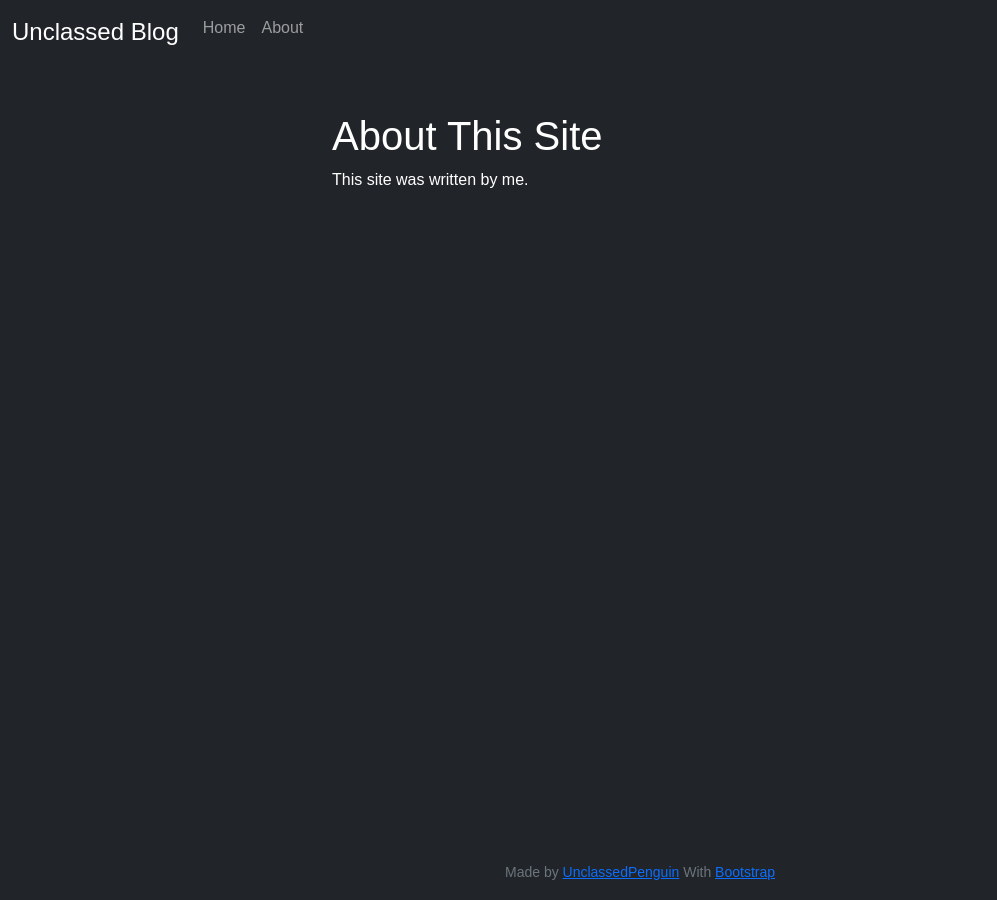
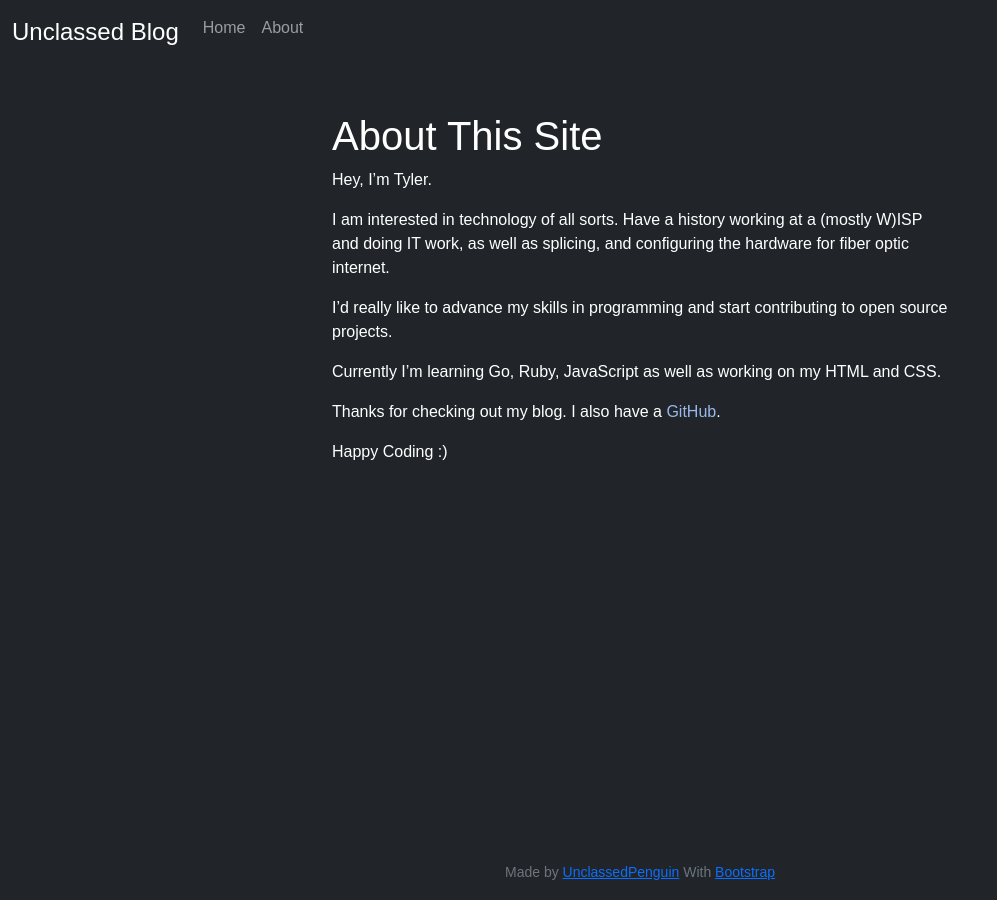
Before and after one commit to UnclassedPenguin/jekyllsite, a Jekyll site: the page built from about.md, in a window 1280 px wide. Shown: the whole page, without its empty margins (0-997 px from the left). Built offline with Jekyll 4.4.1, drawn with Linux system fonts in a browser that asks for light colours.

Commit message:
Update about.md

```diff
--- a/about.md
+++ b/about.md
@@ -9,7 +9,15 @@ title: About
   <div class="col-md-6 bg-dark text-white pt-4">
 	<h1>About This Site</h1>
 
-	<p>This site was written by me.</p>
+        <p>  Hey, I’m Tyler. </p>
+        <p> I am interested in technology of all sorts. Have a history working at a (mostly W)ISP and doing IT work, as well as splicing, and configuring the hardware for fiber optic internet.  </p>
+        <p> I’d really like to advance my skills in programming and start contributing to open source projects.  </p>
+        <p> Currently I’m learning Go, Ruby, JavaScript as well as working on my HTML and CSS.  </p>
+        <p>  Thanks for checking out my blog. I also have a <a href="https://githib.com/unclassedpenguin" target="_blank">GitHub</a>. </p>
+        <p> Happy Coding :)  </p>
+
+
+
   </div>
   <div class="col-md-3">
   </div>
```
